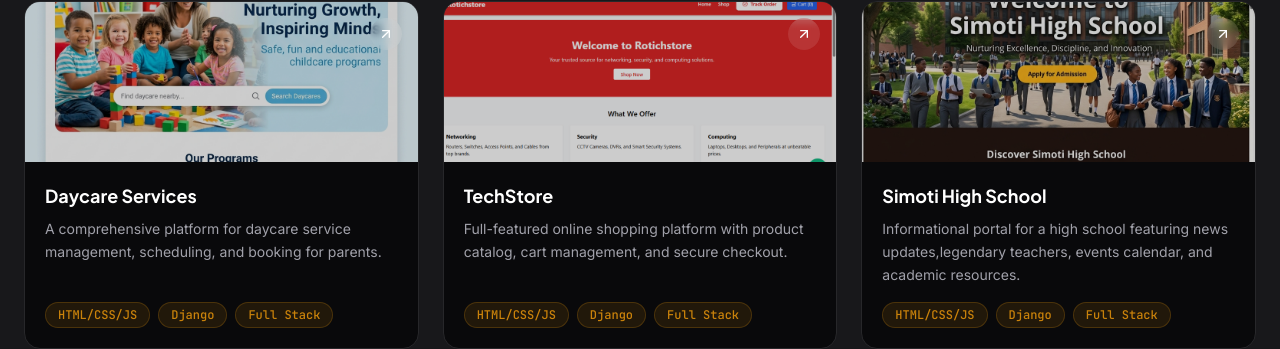
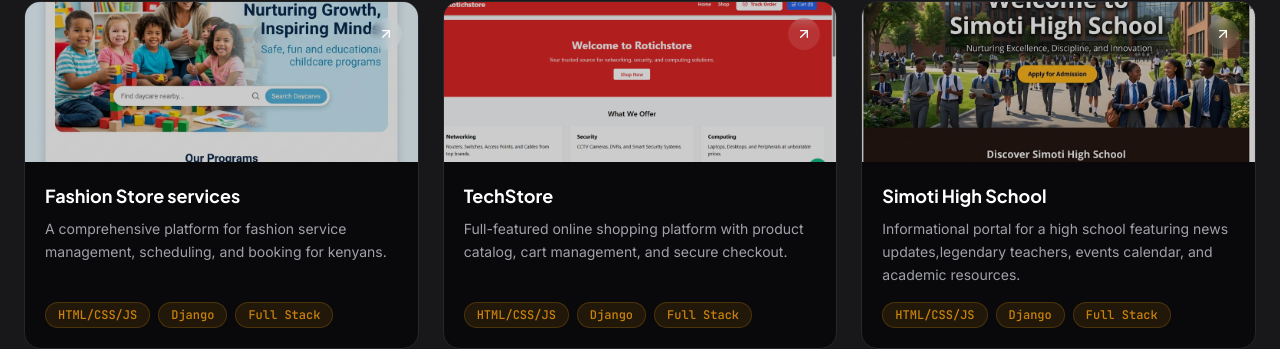
Before and after one commit to chipukizii/portfolio, a React (Vite) app: page / in a window 1280 px wide. Shown: the part 2444-2793 px from the top of the page. Built offline with nearby package versions, Linux system fonts and the light colour scheme.

Commit message:
fix the fashion store link

```diff
--- a/src/components/ProjectsSection.tsx
+++ b/src/components/ProjectsSection.tsx
@@ -21,11 +21,11 @@ const projects = [
     color: 'from-green-500 to-emerald-700'
   },
   {
-    title: 'Daycare Services',
+    title: 'Fashion Store services ',
     description:
-      'A comprehensive platform for daycare service management, scheduling, and booking for parents.',
+      'A comprehensive platform for fashion service management, scheduling, and booking for kenyans.',
     tags: ['HTML/CSS/JS', 'Django', 'Full Stack'],
-    link: 'https://daycare-services-c7n5.onrender.com/',
+    link: 'lukustore.onrender.com/',
     image: '/projects/daycare.png',
     color: 'from-pink-500 to-rose-700'
   },
```
